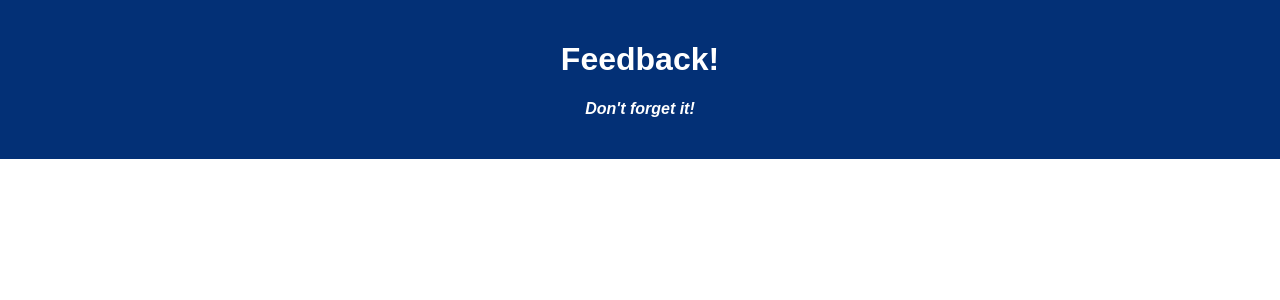
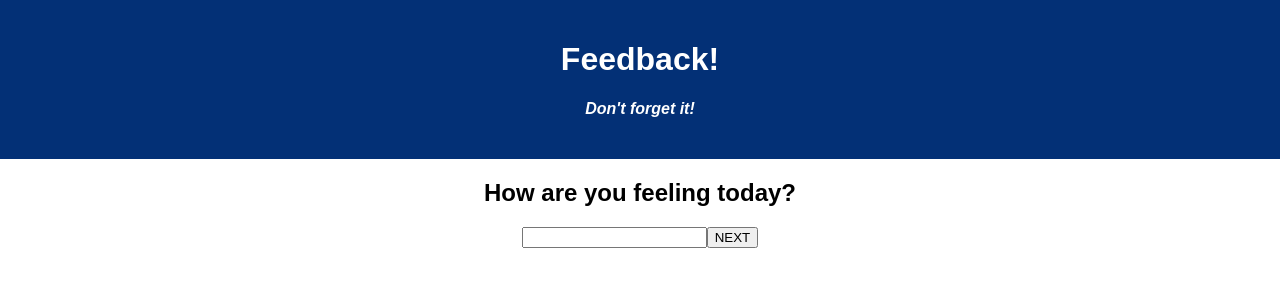
Before and after one commit to laheavey/weekend-redux-feedback-loop, a React (Create React App) app: page / in a window 1280 px wide. Shown: the top 300 px of the page. Built offline with nearby package versions, Linux system fonts and the light colour scheme; no server answers.

Commit message:
Add folders & files for components.

```diff
--- a/src/components/App/App.jsx
+++ b/src/components/App/App.jsx
@@ -2,6 +2,7 @@ import React from 'react';
 import axios from 'axios';
 import './App.css';
 import { useEffect } from 'react';
+import FeelingQuestion from '../FeelingQuestion/FeelingQuestion';
 
 function App() {
 
@@ -26,6 +27,9 @@ function App() {
         <h1 className='App-title'>Feedback!</h1>
         <h4>Don't forget it!</h4>
       </header>
+      <FeelingQuestion />
+
+
     </div>
   );
 }
--- /dev/null
+++ b/src/components/FeelingQuestion/FeelingQuestion.jsx
@@ -0,0 +1,14 @@
+function FeelingQuestion () {
+    return (
+        <>
+            <h2>How are you feeling today?</h2>
+            <form>
+                <input type='number'></input>
+                <button>NEXT</button>
+            </form>
+        </>
+
+    )
+}
+
+export default FeelingQuestion;
--- /dev/null
+++ b/src/components/Header/Header.jsx
@@ -0,0 +1,4 @@
+<header className='App-header'>
+<h1 className='App-title'>Feedback!</h1>
+<h4>Don't forget it!</h4>
+</header>
```
Also changed, not shown: src/components/CommentsQuestion/CommentsQuestion.jsx (added), src/components/ReviewFeedback/ReviewFeedback.jsx (added), src/components/SupportQuestion/SupportQuestion.jsx (added).
